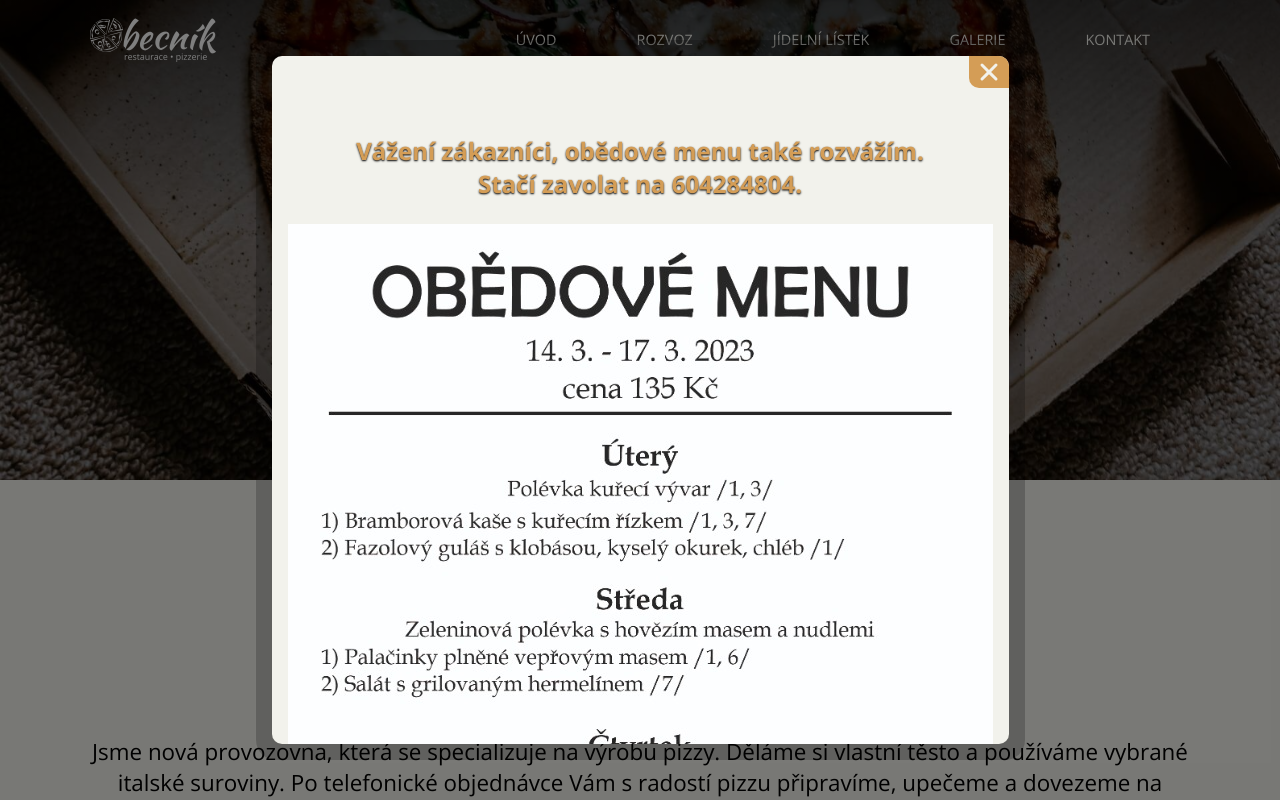
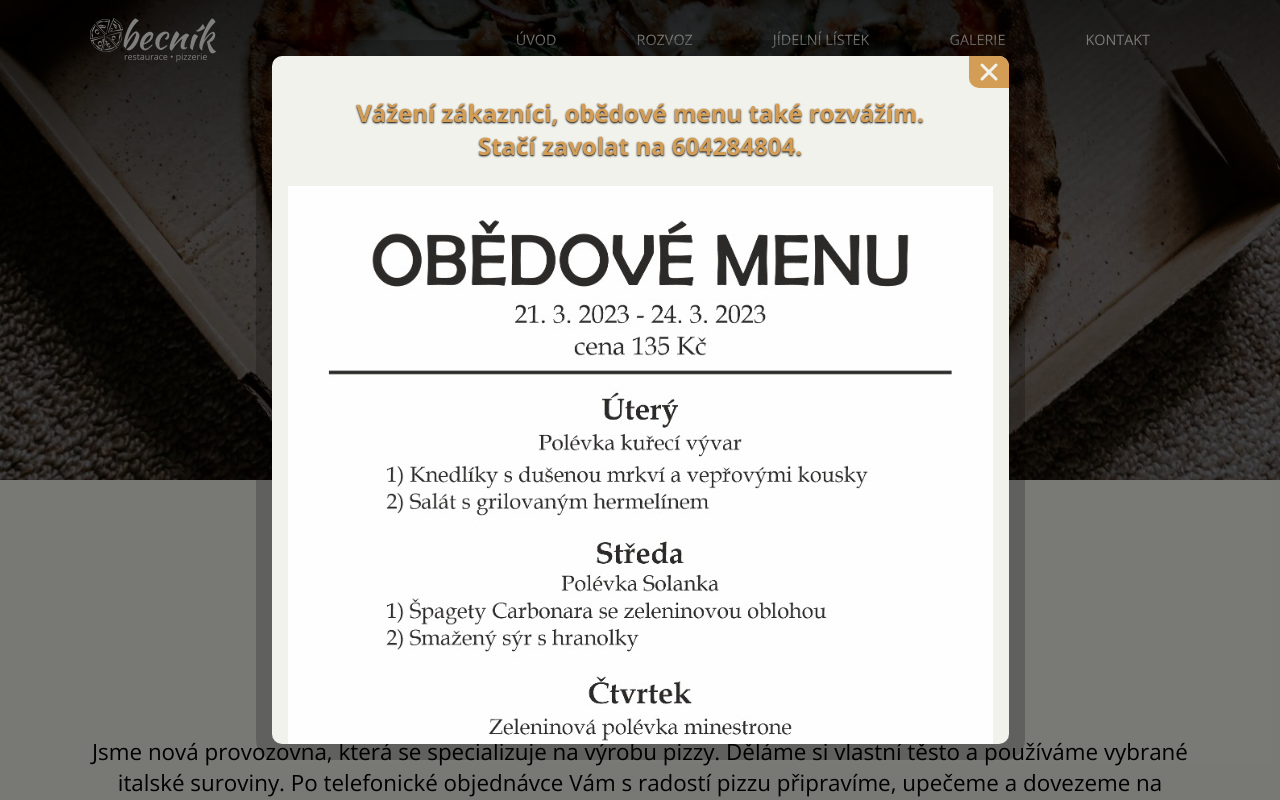
Before and after one commit to kolarskydominik/obecnik-pizzerie-app, a React (Create React App) app: page / in a window 1280 px wide. Shown: the top 800 px of the page. Built offline with nearby package versions, Linux system fonts and the light colour scheme.

Commit message:
update 200323

```diff
--- a/src/components/Dialog/Dialog.js
+++ b/src/components/Dialog/Dialog.js
@@ -68,9 +68,9 @@ function Dialog() {
                     </DialogAktualne>
                   );
                 })}
-              <p>
+              {/* <p>
                 <br />
-              </p>
+              </p> */}
               <h3 style={{ textAlign: 'center' }}>
                 Vážení zákazníci, obědové menu také rozvážím. <br></br>Stačí
                 zavolat na 604284804.
--- a/src/dataImages.js
+++ b/src/dataImages.js
@@ -26,7 +26,7 @@ import rozvozHeader from './images/pizza.jpg';
 import kontaktHeader from './images/interier_tiny/4.jpg';
 
 //poledni menu
-import obed from './images/obed/obed11.jpg';
+import obed from './images/obed/obed12.jpg';
 import spec from './images/obed/spec10.jpg';
 import napoj_1 from './images/obed/napoj1_1.jpg';
 import napoj_2 from './images/obed/napoj2_1.jpg';
--- a/src/dataText.js
+++ b/src/dataText.js
@@ -30,7 +30,7 @@ export const dataText = {
 
 export const aktualneText = [
   // {
-  //   date: "",
-  //   info: "Slavnostni otevření naší restaurace Obecník, tento pátek 24.2.2023 od 15:30. Společně s doprovodným programem jsme pro Vás připravili i grilování.",
+    // date: "",
+    // info: "Dnes 18.3. restaurace do 14:00 uzavřena pro soukromou společnost. Od 14:00 otevřeno normálně pro veřejnost. Děkujeme za pochopení.",
   // }
 ];
```
Also changed, not shown: src/images/obed/obed12.jpg (added), 1 other file (tests, documents, lock files or other folders).
